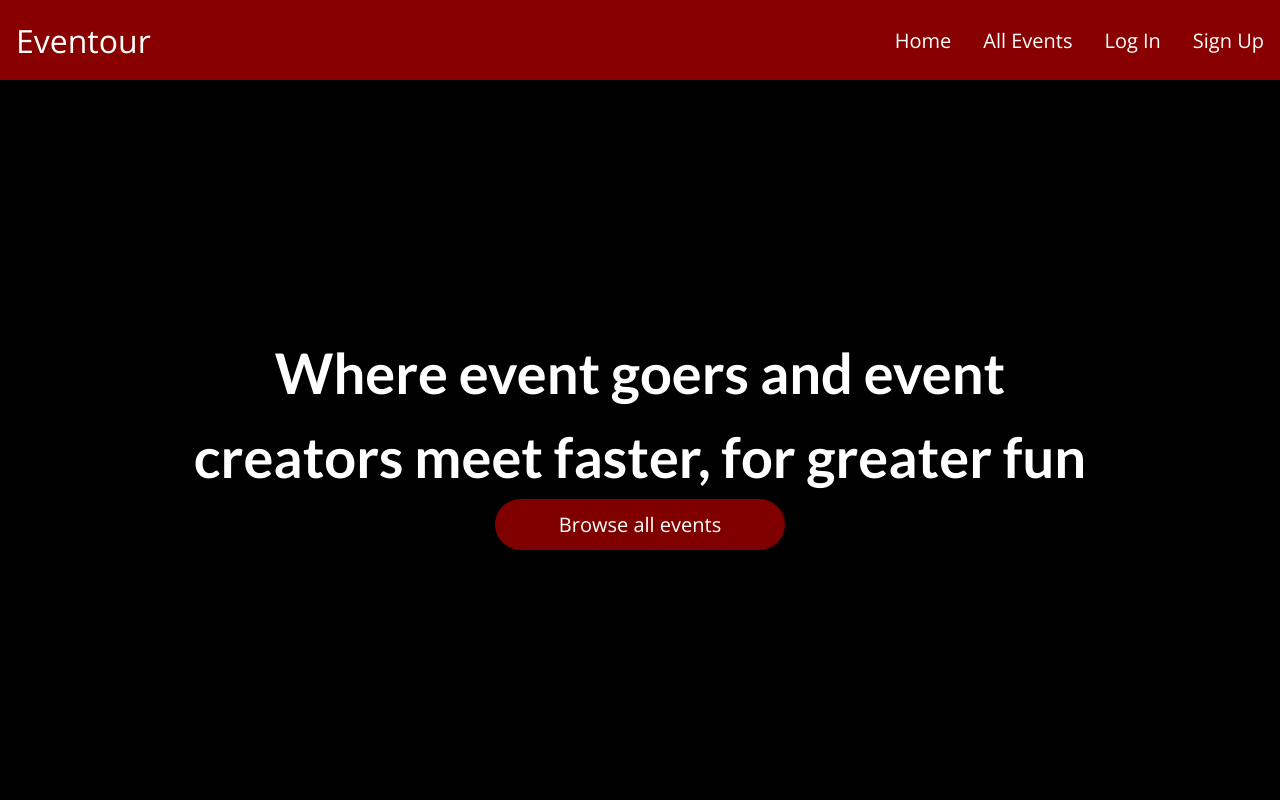
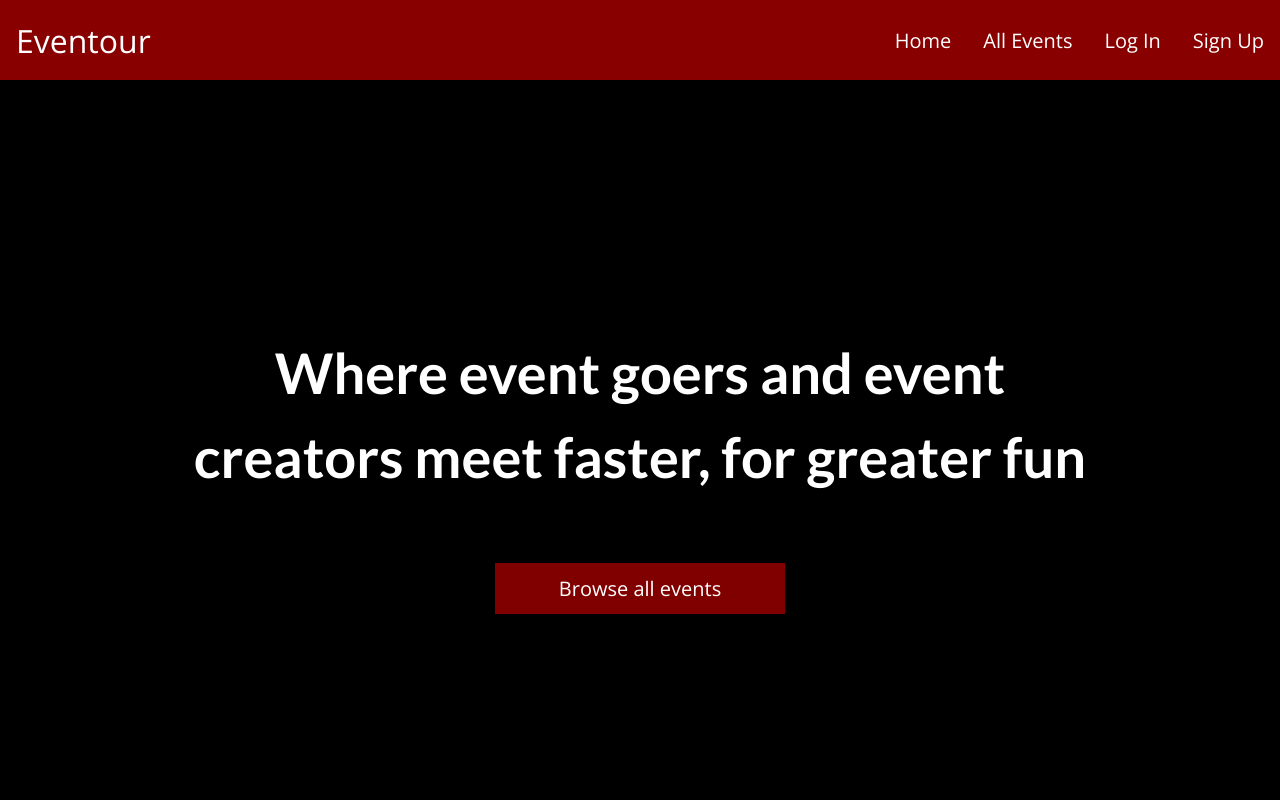
Before and after one commit to Chacho104/eventour-app, a Next.js app: page / in a window 1280 px wide. Shown: the top 800 px of the page. Built offline with nearby package versions, Linux system fonts and the light colour scheme.

Commit message:
Add more styles to h1 Remove default padding in ul element Remove border radius in nav-link

```diff
--- a/styles/globals.css
+++ b/styles/globals.css
@@ -12,6 +12,7 @@ html {
 
 body {
   margin: 0;
+  padding: 0;
   font-family: "Open Sans", "Lato", sans-serif;
   background-color: #000;
 }
@@ -28,7 +29,17 @@ h4,
 h5,
 h6 {
   font-family: "Lato", sans-serif;
+}
+
+h1 {
+  font-size: 3rem;
+  padding: 4rem 0;
+  text-align: center;
   color: #fff;
+}
+
+ul {
+  padding: 0;
 }
 
 li {
@@ -44,10 +55,10 @@ a {
   color: #fff;
   background-color: #800000;
   border: none;
-  border-radius: 3rem;
   outline: none;
   cursor: pointer;
   font-size: 1.25rem;
+  align-self: center;
 }
 
 .nav-link:hover {
```
